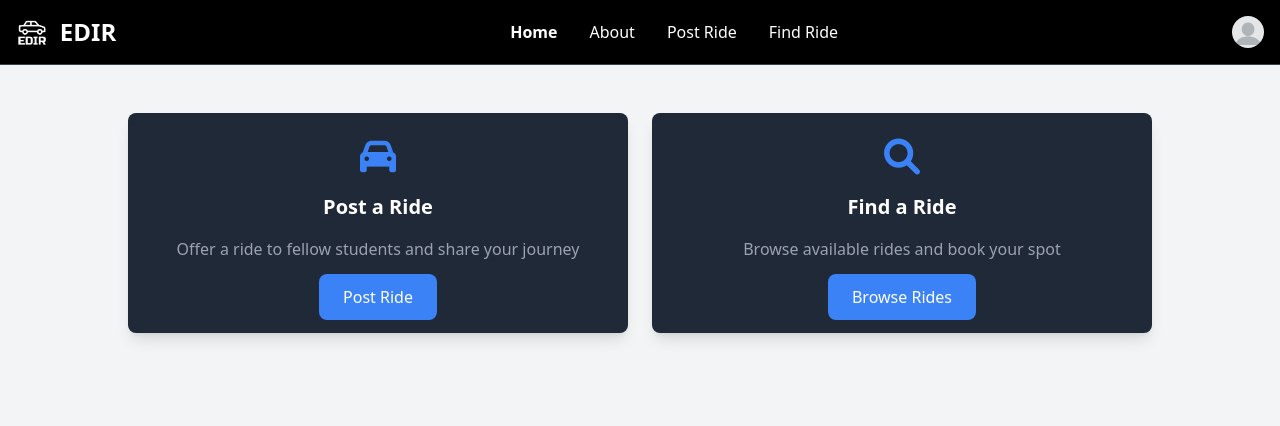
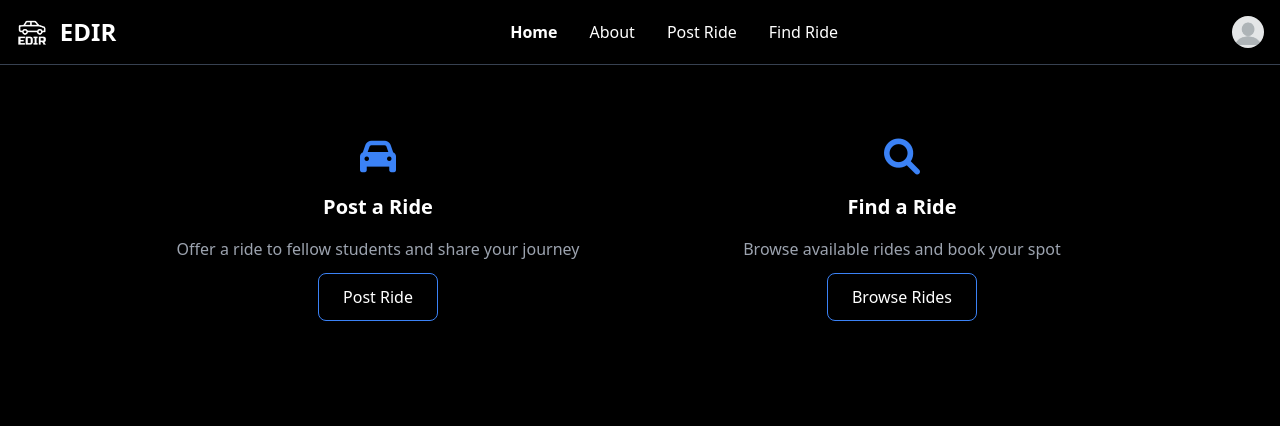
Before and after one commit to Verbatim4/HackUTD, a Flask app: page / in a window 1280 px wide. Shown: the top 426 px of the page. Run offline with Flask 3, Linux system fonts and the light colour scheme; some libraries are stand-ins or nearby versions.

Commit message:
formating

```diff
--- a/app/templates/index.html
+++ b/app/templates/index.html
@@ -11,15 +11,14 @@
     <link href="https://cdnjs.cloudflare.com/ajax/libs/font-awesome/6.0.0-beta3/css/all.min.css" rel="stylesheet">
 </head>
 
-<body class="bg-gray-100">
-
-     <!-- Navigation Bar -->
+<body class="bg-black text-white">
+    <!-- Navigation Bar -->
     <nav class="bg-black border-b border-gray-700 w-full">
         <div class="max-w-screen-xl flex flex-wrap items-center justify-between mx-auto p-4">
             <!-- Logo Section -->
             <a href="#" class="flex items-center space-x-3 rtl:space-x-reverse">
                 <img src="{{ url_for('static', filename='logo.jpeg') }}" class="h-8" alt="Logo" />
-                <span class="text-2xl font-semibold text-white">EDIR</span>
+                <span class="text-2xl font-semibold">EDIR</span>
             </a>
             <!-- User and Menu Section -->
             <div class="flex items-center md:order-2 space-x-3 rtl:space-x-reverse">
@@ -30,28 +29,27 @@
                         alt="User Photo">
                 </button>
                 <!-- Dropdown Menu -->
-                <div class="hidden z-50 my-4 text-base list-none bg-white divide-y divide-gray-100 rounded-lg shadow"
+                <div class="hidden z-50 my-4 text-base list-none bg-black divide-y divide-gray-100 rounded-lg shadow"
                     id="user-dropdown">
                     <div class="px-4 py-3">
-                        <span class="block text-sm text-gray-900">Bonnie Green</span>
+                        <span class="block text-sm">Bonnie Green</span>
                         <span class="block text-sm text-gray-500 truncate">name@flowbite.com</span>
                     </div>
                     <ul class="py-2" aria-labelledby="user-menu-button">
-                        <li><a href="#" class="block px-4 py-2 text-sm text-gray-700">Dashboard</a></li>
-                        <li><a href="#" class="block px-4 py-2 text-sm text-gray-700">Settings</a></li>
-                        <li><a href="#" class="block px-4 py-2 text-sm text-gray-700">Earnings</a></li>
-                        <li><a href="#" class="block px-4 py-2 text-sm text-gray-700">Sign Out</a></li>
+                        <li><a href="#" class="block px-4 py-2 text-sm hover:text-blue-400">Dashboard</a></li>
+                        <li><a href="#" class="block px-4 py-2 text-sm hover:text-blue-400">Settings</a></li>
+                        <li><a href="#" class="block px-4 py-2 text-sm hover:text-blue-400">Earnings</a></li>
+                        <li><a href="#" class="block px-4 py-2 text-sm hover:text-blue-400">Sign Out</a></li>
                     </ul>
                 </div>
             </div>
             <!-- Navigation Links -->
             <div class="hidden md:flex md:w-auto md:order-1">
-                <ul class="flex flex-row font-medium space-x-8 text-white">
+                <ul class="flex flex-row font-medium space-x-8">
                     <li><a href="{{ url_for('index') }}" class="hover:text-blue-400"><b>Home</b></a></li>
                     <li><a href="{{ url_for('info') }}" class="hover:text-blue-400">About</a></li>
                     <li><a href="{{ url_for('postride') }}" class="hover:text-blue-400">Post Ride</a></li>
                     <li><a href="{{ url_for('catalog') }}" class="hover:text-blue-400">Find Ride</a></li>
-
                 </ul>
             </div>
         </div>
@@ -61,21 +59,21 @@
     <div class="w-4/5 mx-auto py-12">
         <div class="grid grid-cols-1 md:grid-cols-2 gap-6">
             <!-- Post a Ride -->
-            <div class="bg-gray-800 p-6 rounded-lg text-center shadow-lg">
+            <div class="bg-black p-6 rounded-lg text-center shadow-lg">
                 <i class="fas fa-car text-blue-500 text-4xl mb-4"></i>
-                <h3 class="text-white text-xl font-semibold mb-4">Post a Ride</h3>
+                <h3 class="text-xl font-semibold mb-4">Post a Ride</h3>
                 <p class="text-gray-400 mb-6">Offer a ride to fellow students and share your journey</p>
                 <a href="{{ url_for('postride') }}"
-                    class="bg-blue-500 text-white py-3 px-6 rounded-lg hover:bg-blue-600 transition duration-300">Post
+                    class="border border-blue-500 text-white py-3 px-6 rounded-lg hover:bg-blue-600 hover:border-blue-600 transition duration-300">Post
                     Ride</a>
             </div>
             <!-- Find a Ride -->
-            <div class="bg-gray-800 p-6 rounded-lg text-center shadow-lg">
+            <div class="bg-black p-6 rounded-lg text-center shadow-lg">
                 <i class="fas fa-search text-blue-500 text-4xl mb-4"></i>
-                <h3 class="text-white text-xl font-semibold mb-4">Find a Ride</h3>
+                <h3 class="text-xl font-semibold mb-4">Find a Ride</h3>
                 <p class="text-gray-400 mb-6">Browse available rides and book your spot</p>
                 <a href="{{ url_for('catalog') }}"
-                    class="bg-blue-500 text-white py-3 px-6 rounded-lg hover:bg-blue-600 transition duration-300">Browse
+                    class="border border-blue-500 text-white py-3 px-6 rounded-lg hover:bg-blue-600 hover:border-blue-600 transition duration-300">Browse
                     Rides</a>
             </div>
         </div>
@@ -83,33 +81,33 @@
 
     <!-- Recent Activity Section -->
     <div class="w-4/5 mx-auto py-12">
-        <h2 class="text-3xl font-bold text-gray-800 mb-6">Recent Activity</h2>
+        <h2 class="text-3xl font-bold text-white mb-6">Recent Activity</h2>
         <div class="grid grid-cols-1 md:grid-cols-2 gap-8">
             <!-- Map Section -->
-            <div class="bg-gray-100 p-6 rounded-lg shadow-md">
-                <h5 class="text-xl font-semibold text-gray-800 mb-4">Map</h5>
-                <div class="w-full h-64 bg-gray-300 rounded-lg">
+            <div class="bg-black p-6 rounded-lg shadow-md">
+                <h5 class="text-xl font-semibold text-white mb-4">Map</h5>
+                <div class="w-full h-64 bg-black rounded-lg">
                     <div id="map_container" class="tab-pane active">
                         <div id="map" class="h-64 w-full"></div>
                     </div>
                 </div>
             </div>
             <!-- Past Rides Table -->
-            <div class="bg-white p-6 rounded-lg shadow-md">
-                <h5 class="text-xl font-semibold text-gray-800 mb-4">Past Rides</h5>
+            <div class="bg-black p-6 rounded-lg shadow-md">
+                <h5 class="text-xl font-semibold text-white mb-4">Past Rides</h5>
                 <div class="relative overflow-x-auto">
                     <table class="w-full text-sm text-left text-gray-500">
                         <tbody>
-                            <tr class="bg-white border-b">
+                            <tr class="bg-black border-b">
                                 <td class="px-6 py-4 w-1/5">
                                     <img src="{{ url_for('static', filename='large_car.png') }}" alt="Car"
                                         class="w-full h-auto">
                                 </td>
                                 <td class="px-6 py-4">
                                     <div class="flex flex-col">
-                                        <span class="font-medium text-gray-900">Walmart Supercenter</span>
-                                        <span class="text-gray-500 mt-1">6th Oct 20:00</span>
-                                        <span class="text-gray-500 mt-1">$4.00</span>
+                                        <span class="font-medium text-white">Walmart Supercenter</span>
+                                        <span class="text-white mt-1">6th Oct 20:00</span>
+                                        <span class="text-white mt-1">$4.00</span>
                                     </div>
                                 </td>
                                 <td class="px-6 py-4 text-right">
@@ -119,15 +117,15 @@
                                     </button>
                                 </td>
                                  <!-- Second Ride -->
-                        <tr class="bg-white border-b">
+                        <tr class="bg-black border-b">
                             <td class="px-6 py-4 w-1/5">
                                 <img src="{{ url_for('static', filename='large_car.png') }}" alt="Car" class="w-full h-auto">
                             </td>
                             <td class="px-6 py-4">
                                 <div class="flex flex-col">
-                                    <span class="font-medium text-gray-900">AMC richardson</span>
-                                    <span class="text-gray-500 mt-1">7th Oct 15:30</span>
-                                    <span class="text-gray-500 mt-1">$15.00</span>
+                                    <span class="font-medium text-white">AMC richardson</span>
+                                    <span class="text-white mt-1">7th Oct 15:30</span>
+                                    <span class="text-white mt-1">$15.00</span>
                                 </div>
                             </td>
                             <td class="px-6 py-4 text-right">
@@ -135,36 +133,22 @@
                             </td>
                         </tr>
                         <!-- Third Ride -->
-                        <tr class="bg-white border-b">
+                        <tr class="bg-black border-b">
                             <td class="px-6 py-4 w-1/5">
                                 <img src="{{ url_for('static', filename='large_car.png') }}" alt="Car" class="w-full h-auto">
                             </td>
                             <td class="px-6 py-4">
                                 <div class="flex flex-col">
-                                    <span class="font-medium text-gray-900">Gallaria mall</span>
-                                    <span class="text-gray-500 mt-1">8th Oct 10:00</span>
-                                    <span class="text-gray-500 mt-1">$10.00</span>
+                                    <span class="font-medium text-white">Gallaria mall</span>
+                                    <span class="text-white mt-1">8th Oct 10:00</span>
+                                    <span class="text-white mt-1">$10.00</span>
                                 </div>
                             </td>
                             <td class="px-6 py-4 text-right">
                                 <button class="bg-blue-500 text-white py-2 px-4 rounded hover:bg-blue-600 transition duration-300">View Details</button>
                             </td>
                         </tr>
-                        <!-- Fourth Ride -->
-                        <tr class="bg-white border-b">
-                            <td class="px-6 py-4 w-1/5">
-                                <img src="{{ url_for('static', filename='large_car.png') }}" alt="Car" class="w-full h-auto">
-                            </td>
-                            <td class="px-6 py-4">
-                                <div class="flex flex-col">
-                                    <span class="font-medium text-gray-900">kroger richardson</span>
-                                    <span class="text-gray-500 mt-1">9th Oct 18:00</span>
-                                    <span class="text-gray-500 mt-1">$12.00</span>
-                                </div>
-                            </td>
-                            <td class="px-6 py-4 text-right">
-                                <button class="bg-blue-500 text-white py-2 px-4 rounded hover:bg-blue-600 transition duration-300">View Details</button>
-                            </td>
+
                             </tr>
                         </tbody>
                     </table>
```
